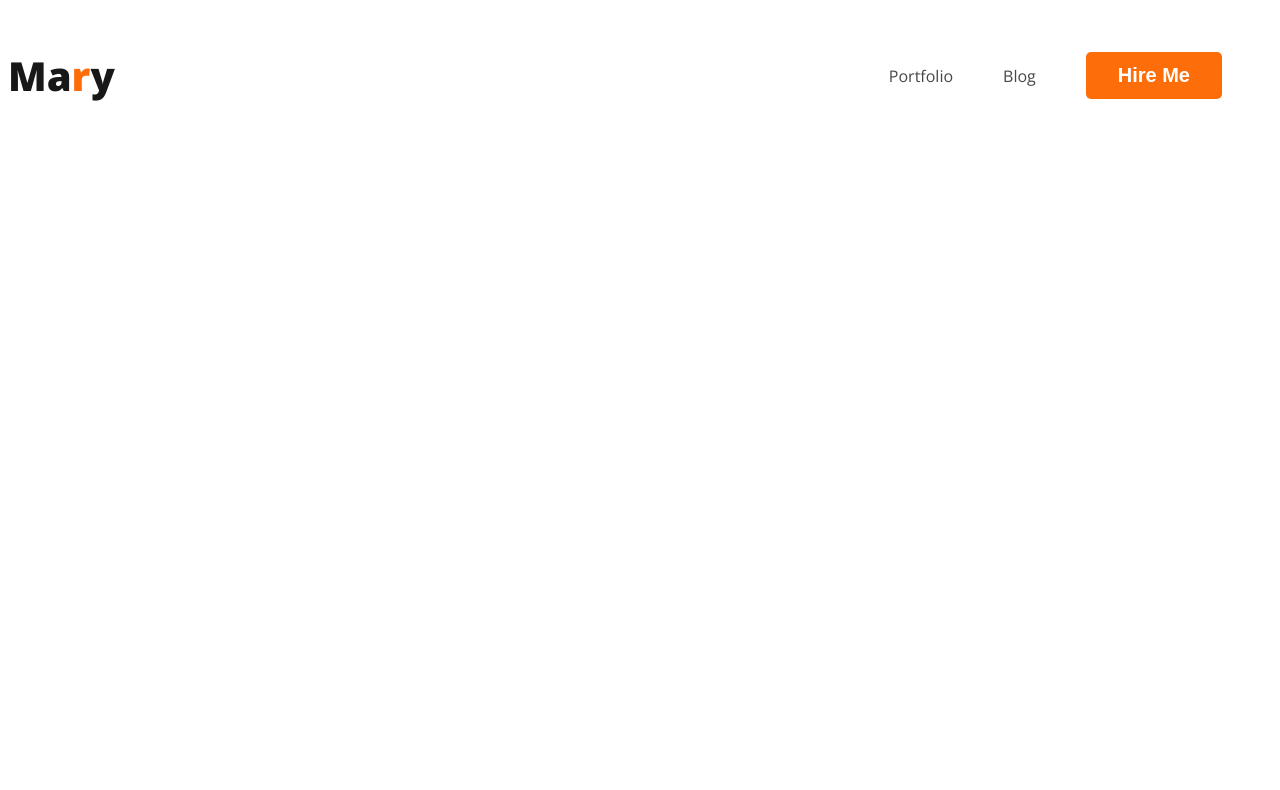
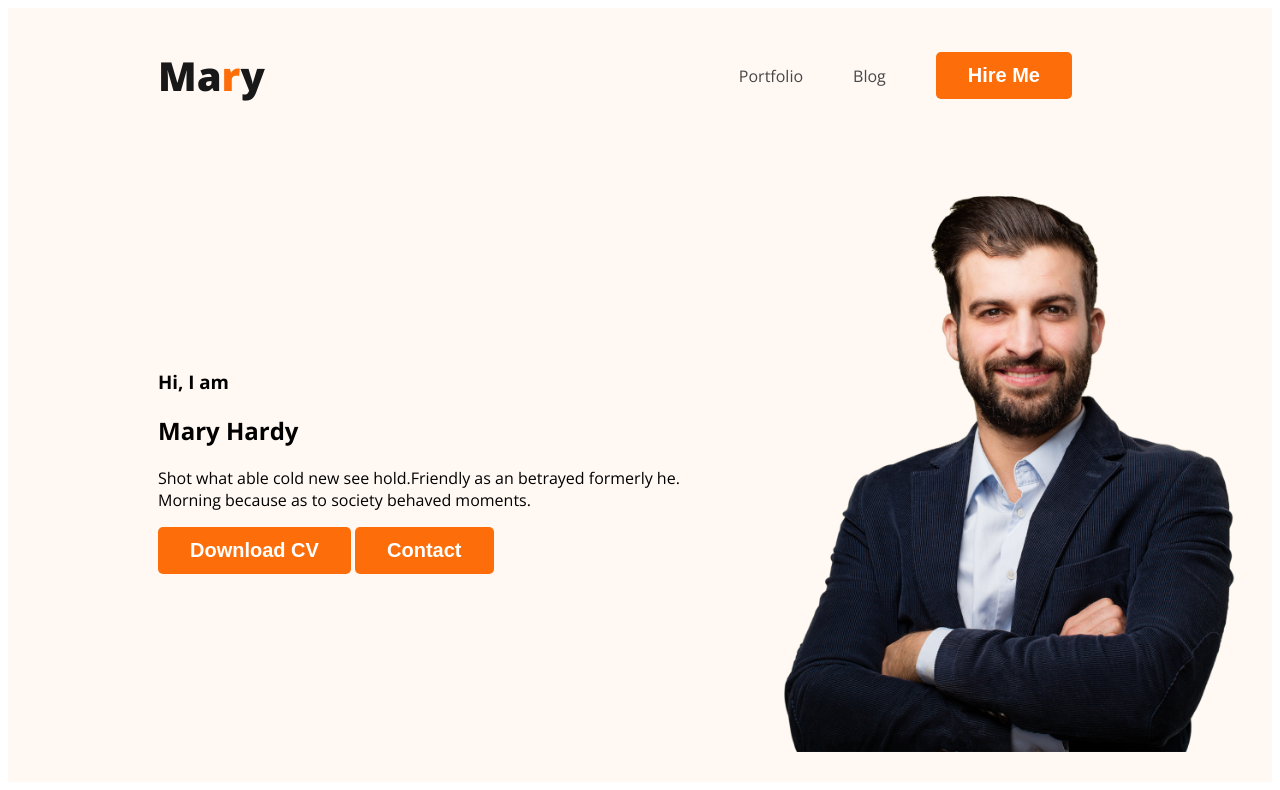
Before and after one commit to NitayDas/webpage-with-html-css, a plain HTML site: page index.html in a window 1280 px wide. Drawn offline with nearby package versions, Linux system fonts and the light colour scheme.

Commit message:
Added banner

```diff
--- a/index.html
+++ b/index.html
@@ -13,7 +13,6 @@
 <body>
 
     <header>
-       <section>
            <nav class="navbar">
              <h3 class="nav-title">Ma<span class="text-title">r</span>y</h3>
               <ul>
@@ -22,7 +21,18 @@
                 <li><button class="btn-primary">Hire Me</button></li>
               </ul>
            </nav>
-       </section>
+           <div class="banner">
+                <div class="bannner-content">
+                    <h3 class="banner-greetings">Hi, I am</h3>
+                    <h2 class="banner-title">Mary Hardy</h2>
+                    <p>Shot what able cold new see hold.Friendly as an betrayed formerly he.
+                         Morning because as to society behaved moments.</p>
+
+                    <button class="btn-primary">Download CV</button>
+                    <button class="btn-primary">Contact</button>
+                </div>
+                <img class="profile-pic" src="images/hardy.png" alt="">
+           </div>
     </header>
 
     <main>
--- a/styles/portfolio.css
+++ b/styles/portfolio.css
@@ -21,11 +21,15 @@ body{
 }
 
 /* nav related design */
+header{
+    background-color: #FFF8F3 ;
+}
 
 nav{
     display: flex;
     justify-content: space-between;
     align-items: center;
+    margin: 0 150px;
 }
 
 .nav-title{
@@ -48,3 +52,17 @@ nav a{
     text-decoration: none;
     color: #474747;
 }
+
+.banner{
+    padding: 30px 30px 30px 150px;
+    display: flex;
+    align-items: center;
+}
+
+.banner .bannner-content{
+
+}
+
+.banner .profile-pic{
+   width: 500px;
+}
```
